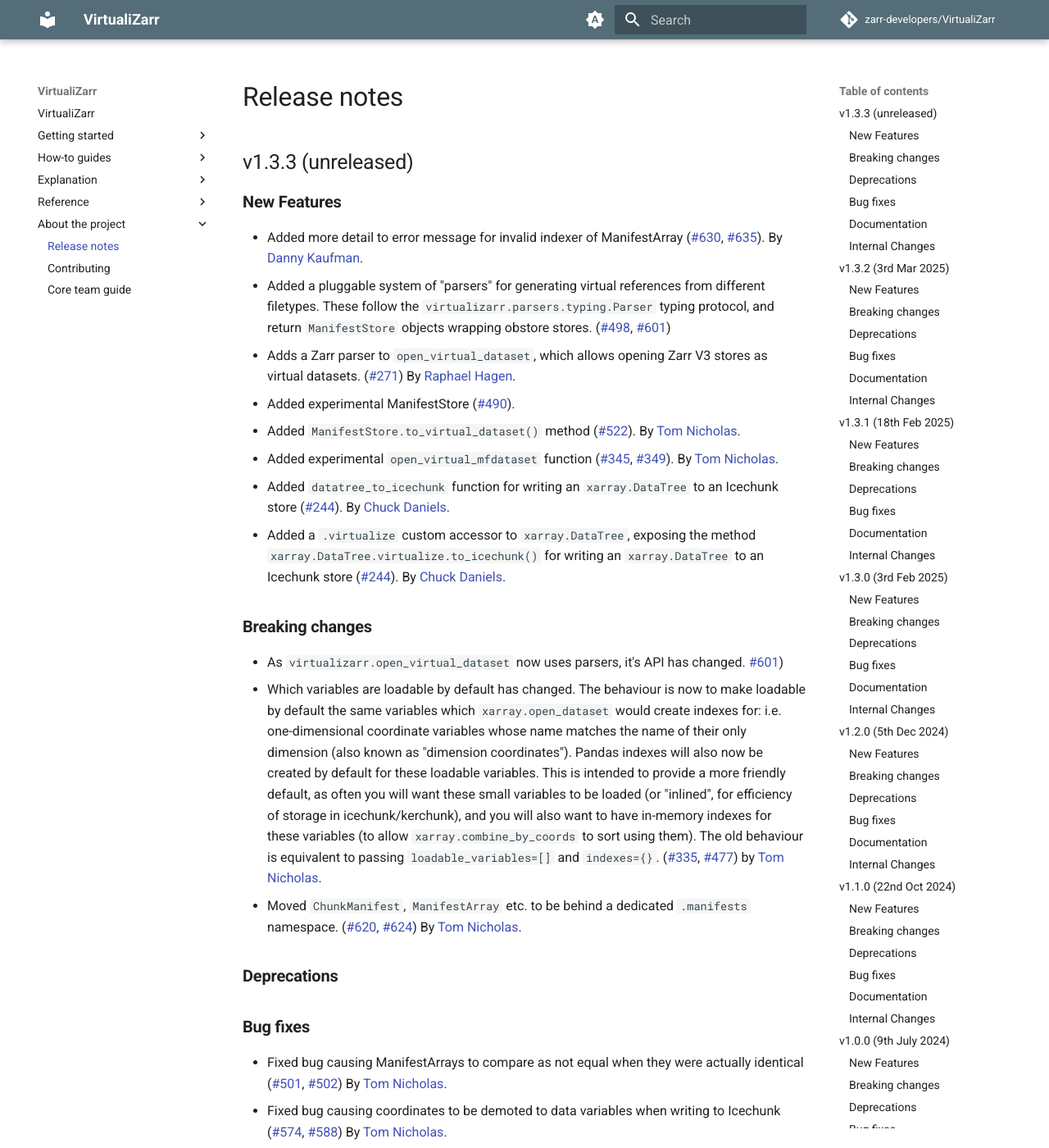
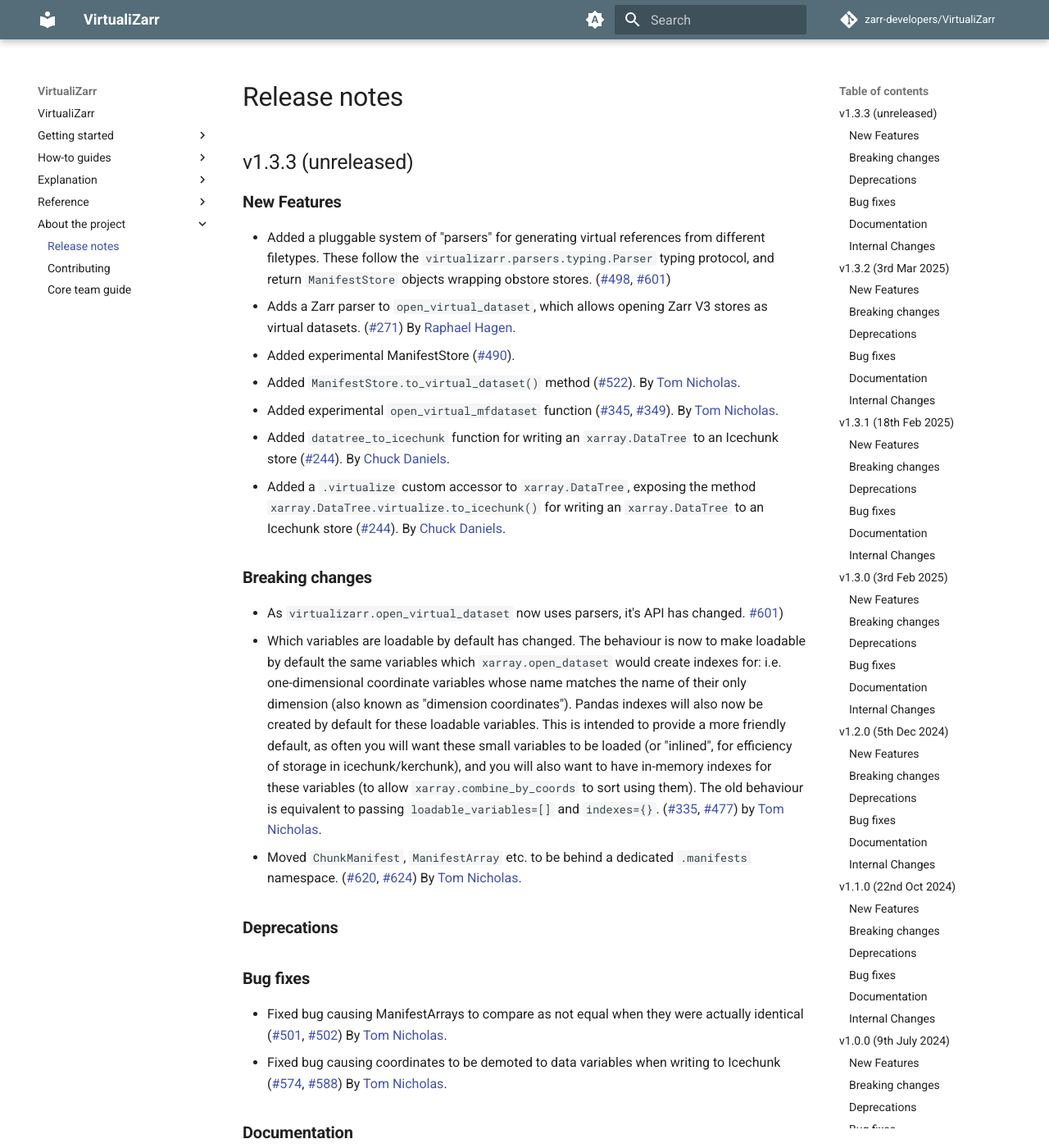
Before and after one commit to zarr-developers/VirtualiZarr, an MkDocs documentation site: the page built from docs/releases.md, in a window 1280 px wide and 1400 px high. Shown: the whole window at 82% size. Built offline with MkDocs 1.6.1 and Material for MkDocs 9.7.7, drawn with Linux system fonts in a browser that asks for light colours; comment, search, counter and statistics services are not loaded; the version menu is left out; some of the changed text lies outside the part shown.

Commit message:
Update releases.md

```diff
--- a/docs/releases.md
+++ b/docs/releases.md
@@ -4,7 +4,6 @@
 
 ### New Features
 
-- Added more detail to error message for invalid indexer of ManifestArray ([#630](https://github.com/zarr-developers/VirtualiZarr/issues/630), [#635](https://github.com/zarr-developers/VirtualiZarr/pull/635)). By [Danny Kaufman](https://github.com/danielfromearth/).
 - Added a pluggable system of "parsers" for generating virtual references from different filetypes. These follow the `virtualizarr.parsers.typing.Parser` typing protocol, and return `ManifestStore` objects wrapping obstore stores.
   ([#498](https://github.com/zarr-developers/VirtualiZarr/issues/498), [#601](https://github.com/zarr-developers/VirtualiZarr/pull/601))
 - Adds a Zarr parser to `open_virtual_dataset`, which allows opening Zarr V3 stores as virtual datasets.
```
Also changed, not shown: other parts of docs/releases.md (+1 -0 lines).
